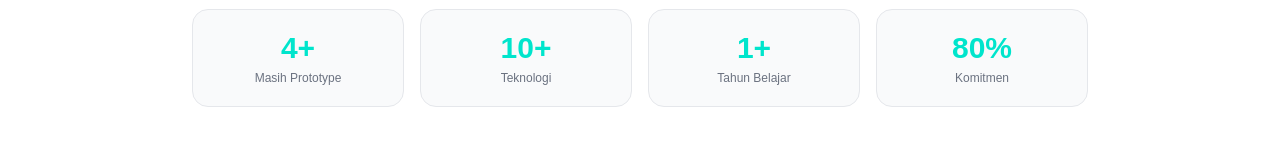
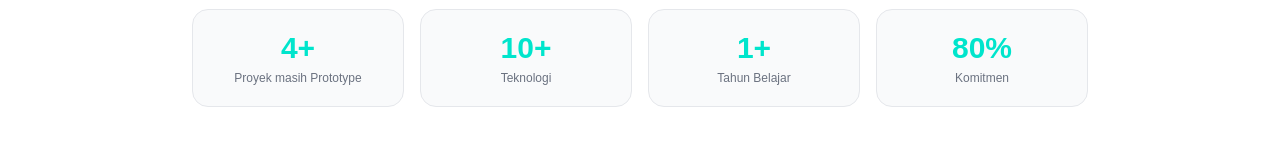
Before and after one commit to suastika805-hash/Komang, a Next.js app: page /about in a window 1280 px wide. Shown: the part 524-684 px from the top of the page. Built offline with nearby package versions, Linux system fonts and the light colour scheme.

Commit message:
Update profile.ts

```diff
--- a/data/profile.ts
+++ b/data/profile.ts
@@ -36,7 +36,7 @@ export const skills: Skill[] = [
 export const skillCategories = ["Frontend", "Backend", "Tools"];
 
 export const stats = [
-  { label: "Masih Prototype", value: "4+" },
+  { label: "Proyek masih Prototype", value: "4+" },
   { label: "Teknologi", value: "10+" },
   { label: "Tahun Belajar", value: "1+" },
   { label: "Komitmen", value: "80%" },
```
